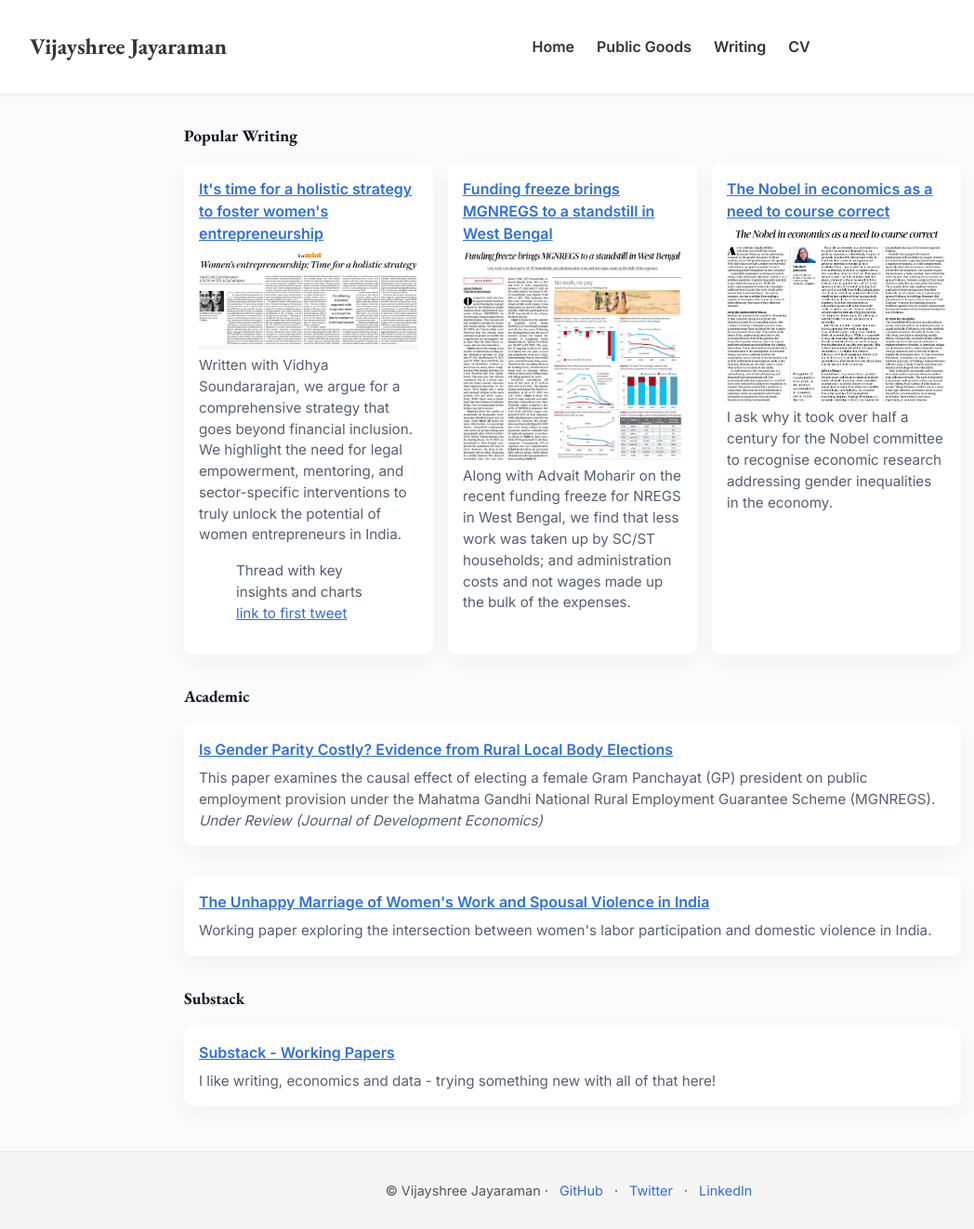
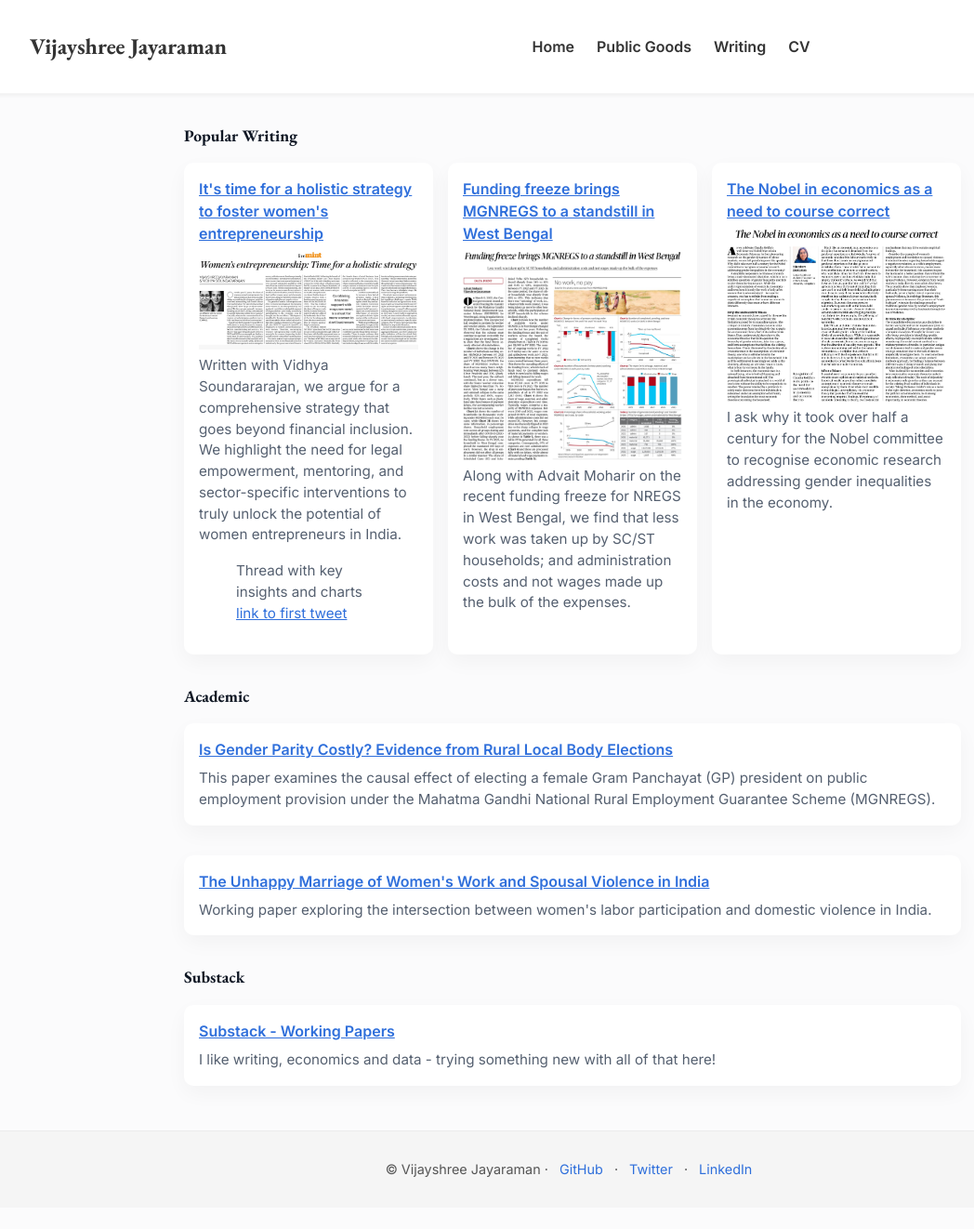
Before and after one commit to vijayshree-jayaraman/vijayshree-jayaraman.github.io, a Jekyll site: the page built from writing.md, in a window 1280 px wide and 1322 px high. Shown: the whole window at 93% size, without its empty margins (24-1072 px from the left). Built offline with Jekyll 4.4.1, drawn with Linux system fonts in a browser that asks for light colours.

Commit message:
Update writing.md

```diff
--- a/writing.md
+++ b/writing.md
@@ -54,7 +54,6 @@ permalink: /writing/
           </a>
         </h4>
         <p>This paper examines the causal effect of electing a female Gram Panchayat (GP) president on public employment provision under the Mahatma Gandhi National Rural Employment Guarantee Scheme (MGNREGS).</p>
-        <p><em>Under Review (Journal of Development Economics)</em></p>
       </article>
     </div>
   </section>
```
